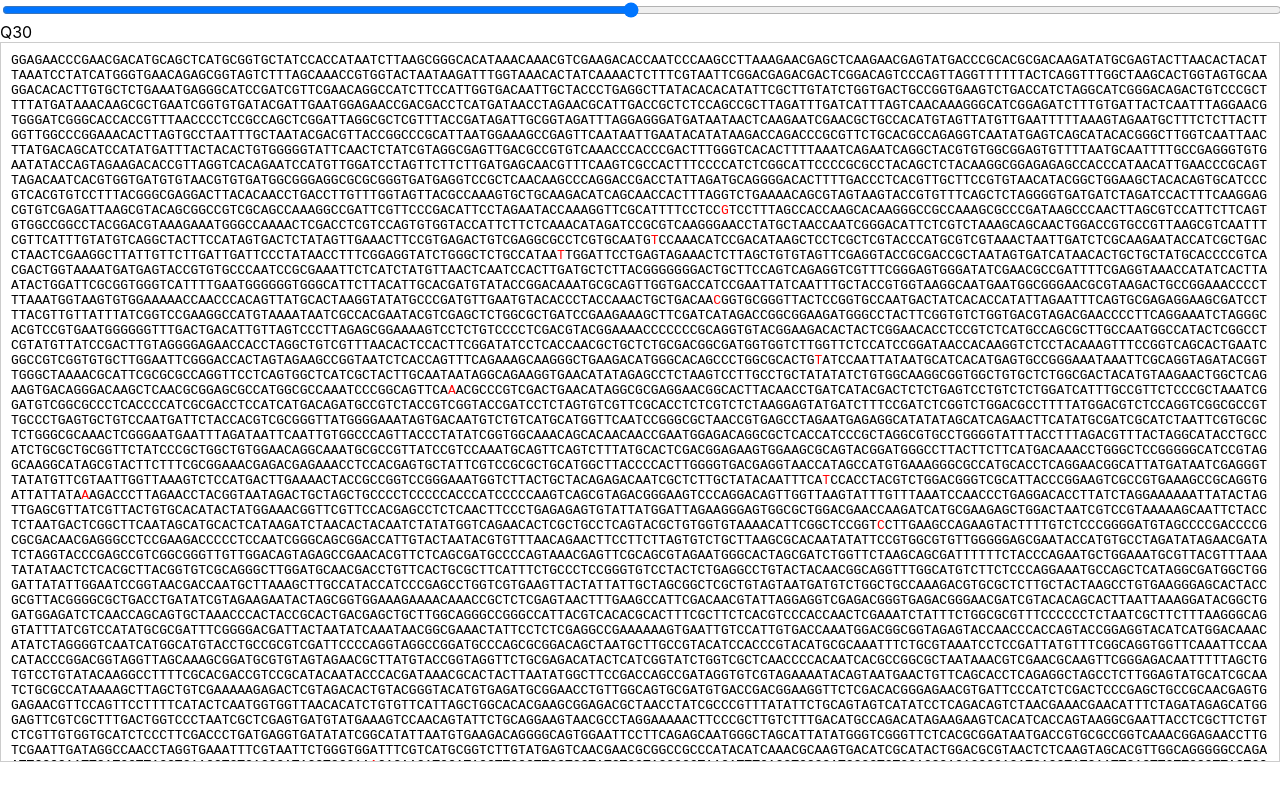
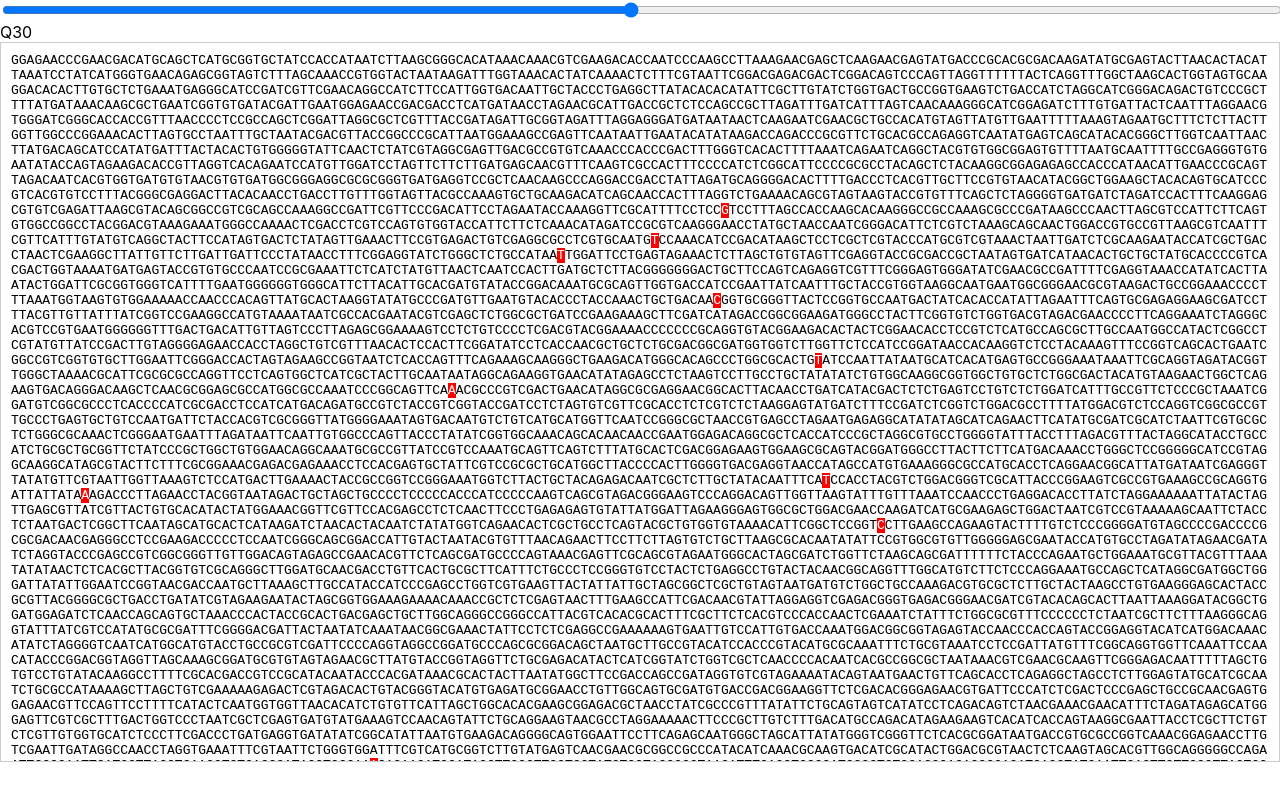
Before and after one commit to benhuckvale/visualise-qscores, a React (Create React App) app: page / in a window 1280 px wide. Built offline with nearby package versions, Linux system fonts and the light colour scheme.

Commit message:
Use red background to make errors easier to see.

```diff
--- a/src/App.js
+++ b/src/App.js
@@ -46,7 +46,7 @@ function App() {
     let errorSequence = '';
     for (let i = 0; i < seq.length; i++) {
       if (errorSet.has(i + 1)) {
-        errorSequence += `<span style="color: red;">${seq[i]}</span>`;
+        errorSequence += `<span style="background-color: red; color: white;">${seq[i]}</span>`;
       } else {
         errorSequence += seq[i];
       }
```
